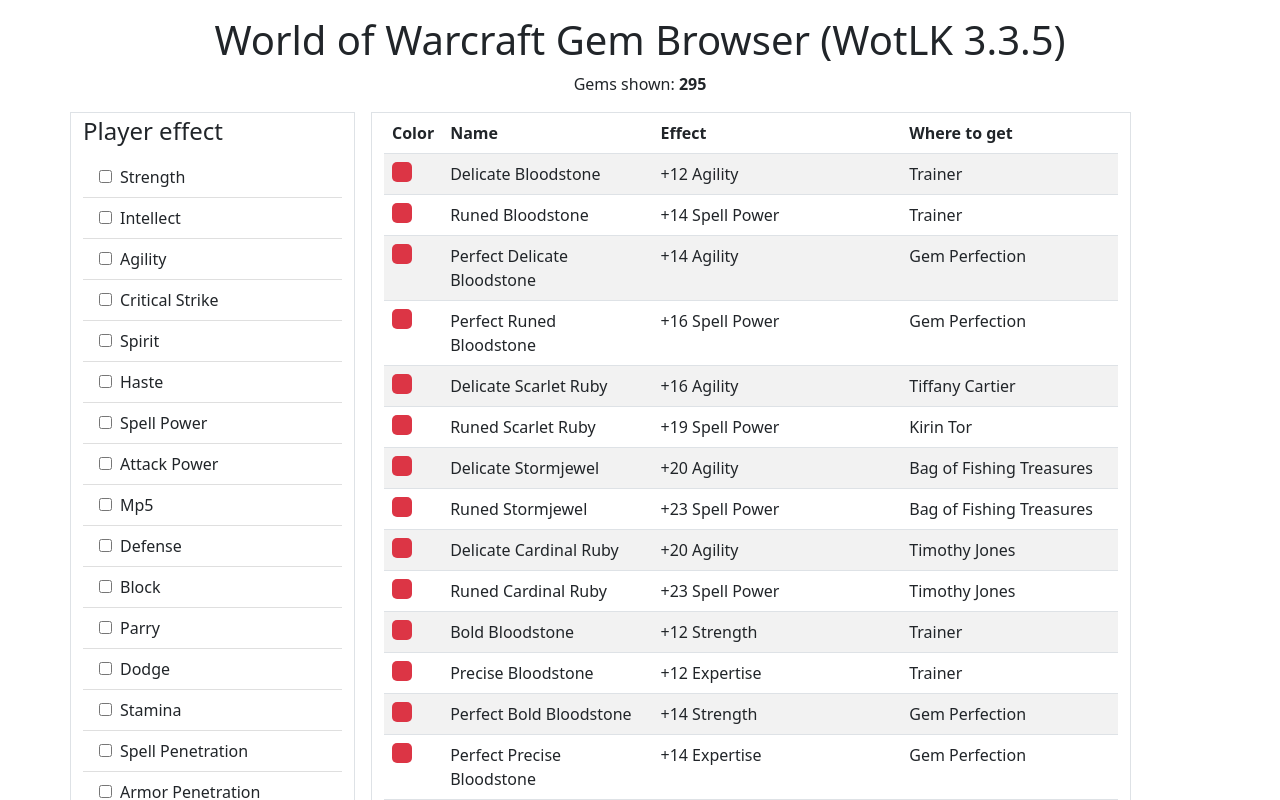
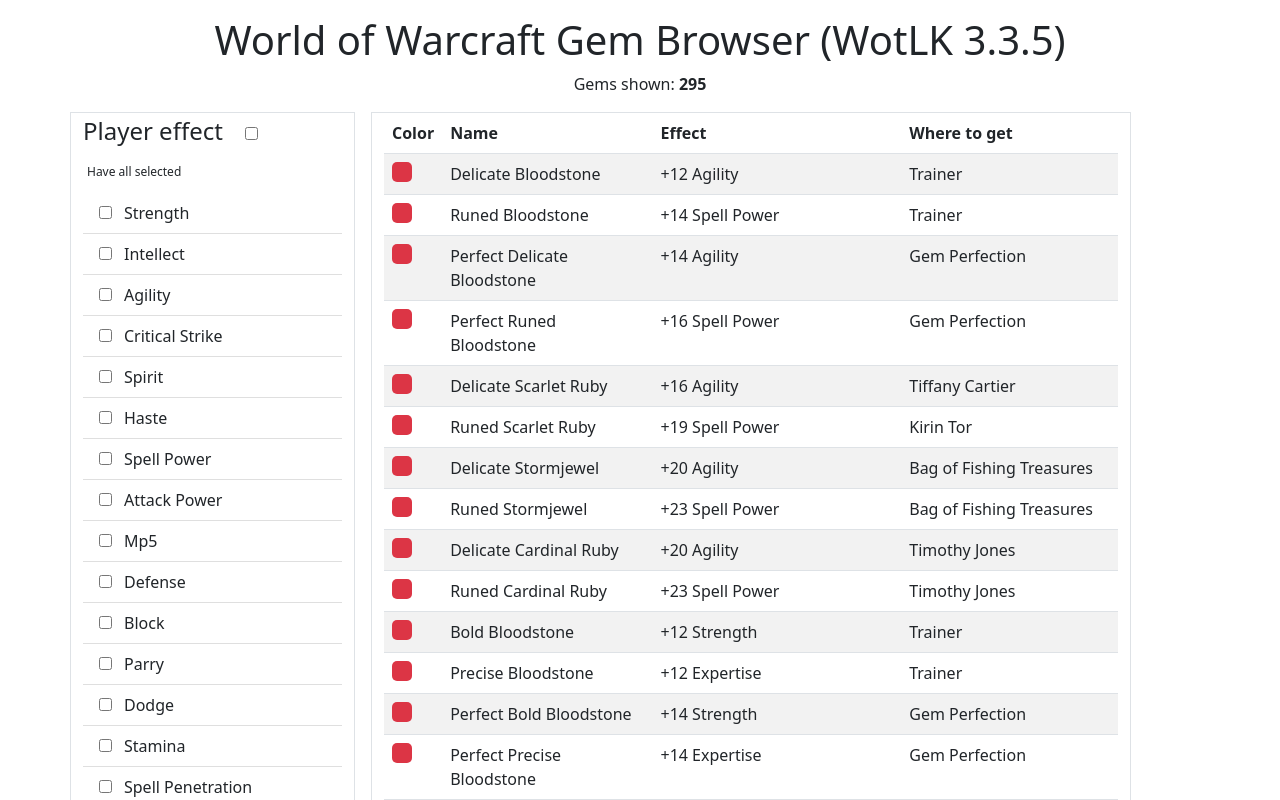
Before and after one commit to fabio1079/wotlk-gemfinder, an Angular app: page / in a window 1280 px wide. Shown: the top 800 px of the page. Built offline with nearby package versions, Linux system fonts and the light colour scheme.

Commit message:
Add have all selected filter

```diff
--- a/src/app/app.component.html
+++ b/src/app/app.component.html
@@ -12,7 +12,18 @@
       <div class="row">
         <div class="col checkbox-col border">
           <fieldset>
-            <legend>Player effect</legend>
+            <legend>
+              Player effect
+              <small>
+                <input
+                  type="checkbox"
+                  id="effect-have-all"
+                  [checked]="haveAllSelectedEffects"
+                  (change)="toggleHaveAllEffects()"
+                />
+                <label for="effect-have-all">Have all selected</label>
+              </small>
+            </legend>
 
             <ul class="list-group list-group-flush">
               <li *ngFor="let effect of effects" class="list-group-item">
--- a/src/app/app.component.scss
+++ b/src/app/app.component.scss
@@ -8,12 +8,18 @@
   .checkbox-col {
     margin-bottom: 1.5rem;
 
-    fieldset ul li {
-      label {
-        cursor: pointer;
+    label {
+      margin-left: 0.25rem;
+      cursor: pointer;
+    }
+
+    fieldset {
+      legend small {
+        margin-left: 1rem;
+        font-size: 12px;
       }
 
-      input {
+      ul li input {
         margin-right: 0.5rem;
       }
     }
--- a/src/app/app.component.ts
+++ b/src/app/app.component.ts
@@ -10,6 +10,7 @@
 })
 export class AppComponent {
   gems: GemData[] = [];
+  haveAllSelectedEffects: boolean = false;
   selectedEffects: Set<Effect> = new Set();
   selectedColors: Set<Color> = new Set();
   selectedQualities: Set<Quality> = new Set();
@@ -92,11 +93,7 @@
       this.selectedEffects.add(effect);
     }
 
-    this.gemsService.filterGems(
-      this.selectedEffects,
-      this.selectedColors,
-      this.selectedQualities
-    );
+    this.triggerFilter();
   }
 
   toggleColor(color: Color) {
@@ -106,11 +103,7 @@
       this.selectedColors.add(color);
     }
 
-    this.gemsService.filterGems(
-      this.selectedEffects,
-      this.selectedColors,
-      this.selectedQualities
-    );
+    this.triggerFilter();
   }
 
   toggleQuality(quality: Quality) {
@@ -120,7 +113,17 @@
       this.selectedQualities.add(quality);
     }
 
+    this.triggerFilter();
+  }
+
+  toggleHaveAllEffects() {
+    this.haveAllSelectedEffects = !this.haveAllSelectedEffects;
+    this.triggerFilter();
+  }
+
+  private triggerFilter() {
     this.gemsService.filterGems(
+      this.haveAllSelectedEffects,
       this.selectedEffects,
       this.selectedColors,
       this.selectedQualities
--- a/src/app/gems.service.ts
+++ b/src/app/gems.service.ts
@@ -1,7 +1,14 @@
 import { Injectable } from '@angular/core';
 import { BehaviorSubject, Observable } from 'rxjs';
 
-import { gemsData, GemData, Color, Effect, Quality } from './gems-database';
+import {
+  gemsData,
+  GemData,
+  Color,
+  Effect,
+  Quality,
+  Stats,
+} from './gems-database';
 
 @Injectable({
   providedIn: 'root',
@@ -14,37 +21,52 @@
   }
 
   filterGems(
+    haveAllSelectedEffects: boolean,
     effects: Set<Effect>,
     colors: Set<Color>,
     qualities: Set<Quality>
   ) {
-    let _gems = gemsData.filter((gem) => {
-      let checks: boolean[] = [];
+    const _gems = gemsData
+      .filter((gem) => this.inSetCeck(gem.quality, qualities))
+      .filter((gem) => this.inSetCeck(gem.color, colors))
+      .filter((gem) =>
+        this.effectsFilter(gem.stats, haveAllSelectedEffects, effects)
+      );
 
-      if (qualities.size > 0) {
-        checks.push(qualities.has(gem.quality));
+    this.gems.next(_gems);
   }
 
-      if (colors.size > 0) {
-        checks.push(colors.has(gem.color));
+  private inSetCeck(data: any, setData: Set<any>): boolean {
+    if (setData.size === 0) return true;
+    return setData.has(data);
   }
 
-      if (effects.size > 0) {
-        let has_effect = false;
+  private effectsFilter(
+    stats: Stats[],
+    haveAllSelectedEffects: boolean,
+    effects: Set<Effect>
+  ) {
+    if (effects.size === 0) return true;
 
-        for (let stat of gem.stats) {
+    if (haveAllSelectedEffects) {
+      let haveAll = [];
+
+      for (let stat of stats) {
+        haveAll.push(effects.has(stat.effect));
+      }
+
+      return haveAll.every((v) => v === true) && haveAll.length == effects.size;
+    }
+
+    let haveSome = false;
+
+    for (let stat of stats) {
       if (effects.has(stat.effect)) {
-            has_effect = true;
+        haveSome = true;
         break;
       }
     }
 
-        checks.push(has_effect);
-      }
-
-      return checks.every((v) => v === true);
-    });
-
-    this.gems.next(_gems);
+    return haveSome;
   }
 }
```
Lines whose indentation alone changed are shown as unchanged.
